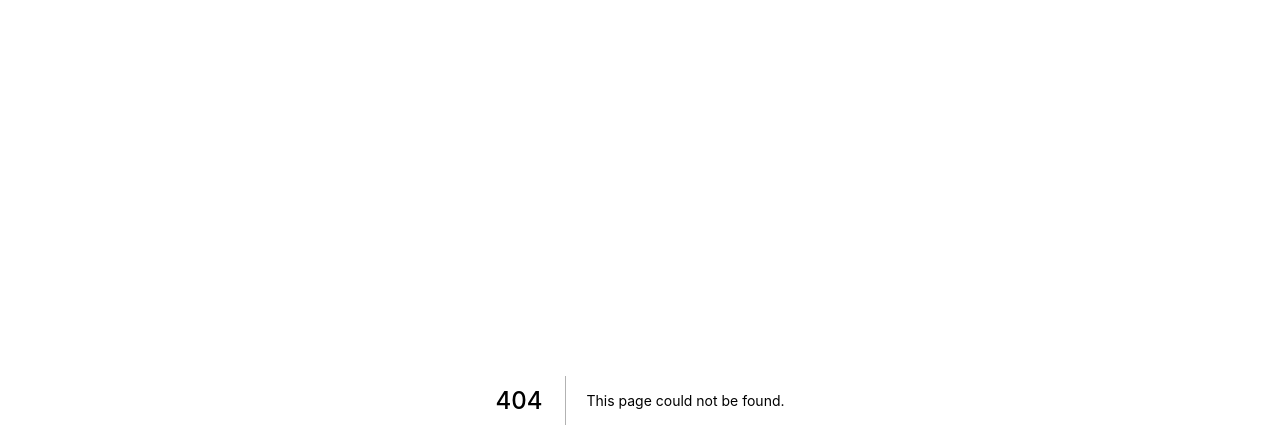
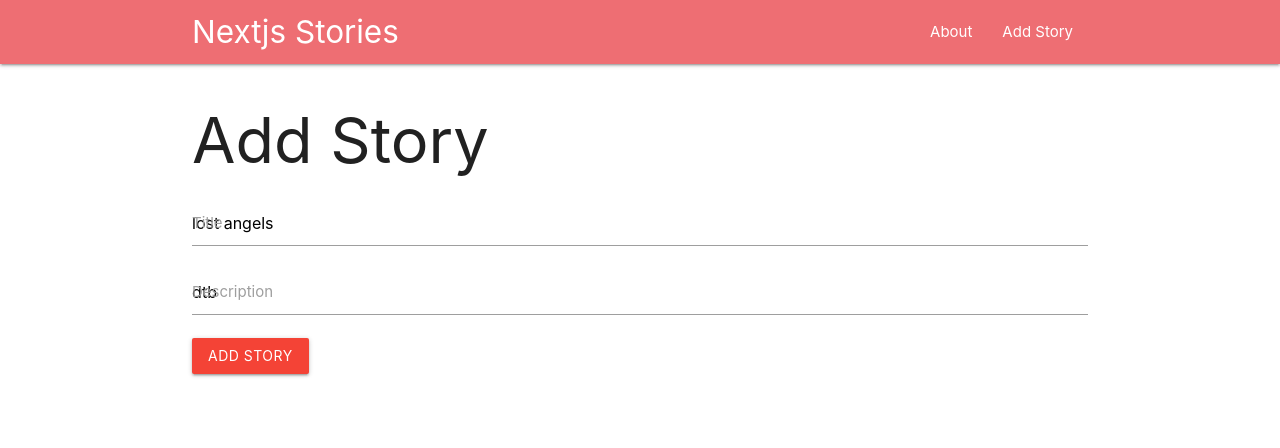
Before and after one commit to inblack67/Nextjs-Stories, a Next.js app: page /add-story in a window 1280 px wide. Before the commit this address had no page. Shown: the top 448 px of the page. Built offline with nearby package versions, Linux system fonts and the light colour scheme.

Commit message:
add story

```diff
--- /dev/null
+++ b/components/Layout.jsx
@@ -0,0 +1,16 @@
+import Head from 'next/head'
+import Navbar from './Navbar'
+
+const Layout = ({ children }) => {
+    return (
+        <div>
+            <Head>
+                <title>Nextjs | Stories</title>
+            </Head>
+            <Navbar />
+            { children }
+        </div>
+    )
+}
+
+export default Layout
--- /dev/null
+++ b/components/Navbar.jsx
@@ -0,0 +1,35 @@
+import Link from 'next/link'
+
+const Navbar = () => {
+    return (
+        <nav>
+            <div className="nav-wrapper">
+                <div className="container">
+                    <Link href='/'>
+                        <a className='brand-logo'>
+                            Nextjs Stories
+                        </a>
+                    </Link>
+                    <ul className="right">
+                        <li>
+                            <Link href='/about'>
+                                <a>
+                                    About
+                                </a>
+                            </Link>
+                        </li>
+                        <li>
+                            <Link href='/add-story'>
+                                <a>
+                                    Add Story
+                                </a>
+                            </Link>
+                        </li>
+                    </ul>
+                </div>
+            </div>
+        </nav>
+    )
+}
+
+export default Navbar
--- a/package.json
+++ b/package.json
@@ -13,9 +13,11 @@
     "mongoose": "^5.10.0",
     "next": "9.5.2",
     "react": "16.13.1",
-    "react-dom": "16.13.1"
+    "react-dom": "16.13.1",
+    "react-hook-form": "^6.4.0"
   },
   "devDependencies": {
     "colors": "^1.4.0"
-  }
+  },
+  "proxy": "http://localhost:3000"
 }
--- a/pages/_app.js
+++ /dev/null
@@ -1,7 +0,0 @@
-import '../styles/globals.css'
-
-function MyApp({ Component, pageProps }) {
-  return <Component {...pageProps} />
-}
-
-export default MyApp
--- /dev/null
+++ b/pages/_app.jsx
@@ -0,0 +1,10 @@
+import 'materialize-css/dist/css/materialize.min.css';
+import Layout from '../components/Layout';
+
+function MyApp({ Component, pageProps }) {
+  return <Layout>
+    <Component {...pageProps} />
+  </Layout>
+}
+
+export default MyApp
--- /dev/null
+++ b/pages/add-story.jsx
@@ -0,0 +1,66 @@
+import React, { createRef, useState } from 'react'
+import { useForm } from 'react-hook-form'
+import axios from 'axios'
+
+const AddStory = () => {
+
+    const [submitting, setSubmitting] = useState(false);
+
+    const { handleSubmit, errors, register } = useForm({
+        defaultValues: {
+            title: "lost angels",
+            description: "dtb"
+        }
+    });
+
+    return (
+        <div className='container'>
+            <h1>Add Story</h1>
+            <form onSubmit={handleSubmit(async formData => {
+                setSubmitting(true);
+
+                try {
+                    const config = {
+                        headers: {
+                            'Content-Type': 'application/json'
+                        }
+                    }
+                    const res = await axios.post('http://localhost:3000/api/stories', formData, config);
+
+                    console.log(res.data);
+
+                } catch (err) {
+                    console.error(err)
+                }
+
+                setSubmitting(false);
+            })}>
+                <div className="input-field">
+                    <input type="text" name='title' ref={register({
+                        required: 'Required'
+                    })} />
+                    <label htmlFor="title">Title</label>
+                    {errors.title ? <span className="red-text helper-text">
+                        {errors.title.message}
+                    </span> : null}
+                </div>
+                <div className="input-field">
+                    <input type="text" name='description' ref={register({
+                        required: 'Required'
+                    })} />
+                    <label htmlFor="description">Description</label>
+                    {errors.description ? <span className="red-text helper-text">
+                        {errors.description.message}
+                    </span> : null}
+                </div>
+                <div className="input-field">
+                    <button disabled={submitting} type="submit" className='btn red'>
+                        Add Story
+                    </button>
+                </div>
+            </form>
+        </div>
+    )
+}
+
+export default AddStory
```
Also changed, not shown: pages/about.jsx (added, +14 -0 lines), pages/index.js (deleted, +0 -65 lines), pages/index.jsx (added, +23 -0 lines), 2 other files (tests, documents, lock files or other folders).
